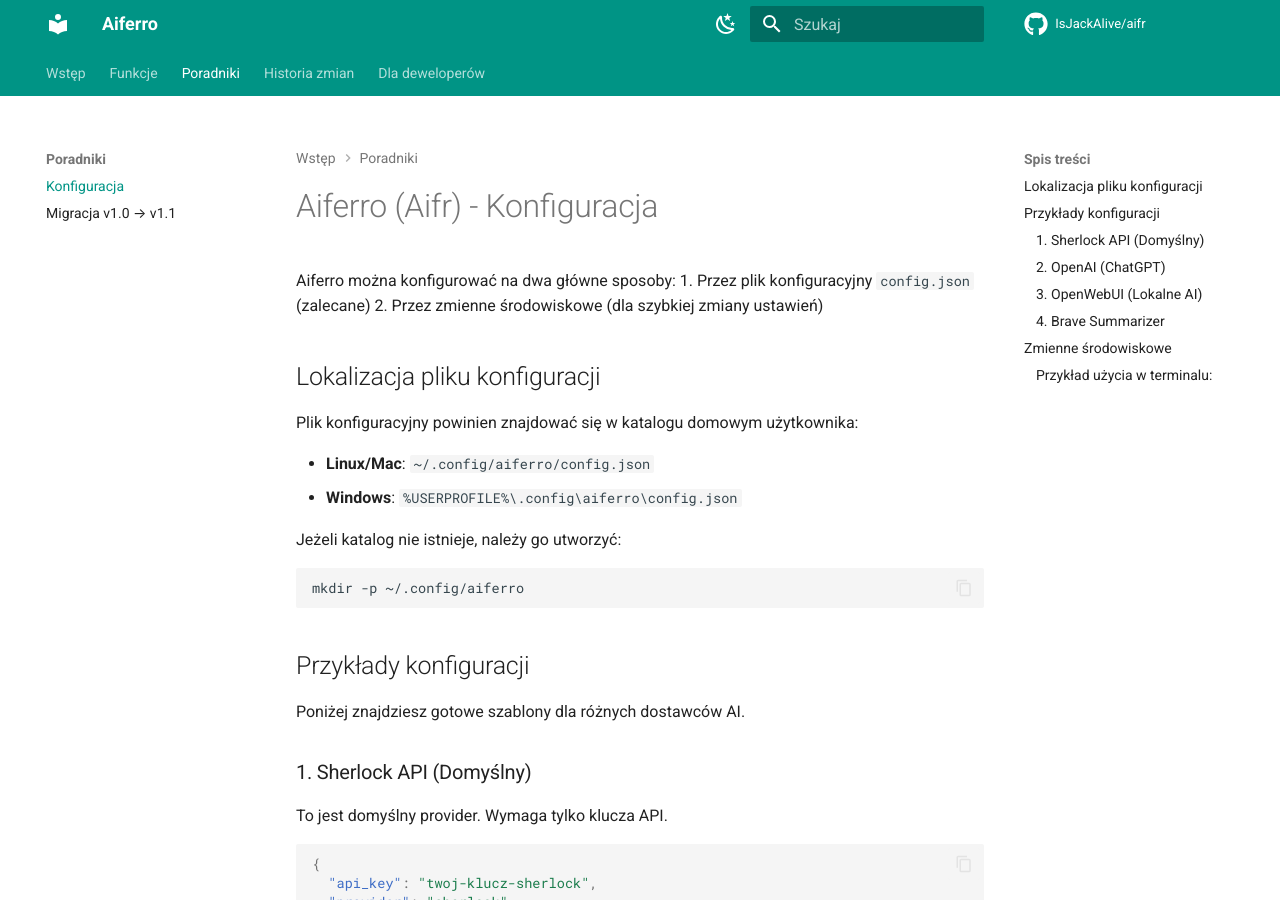
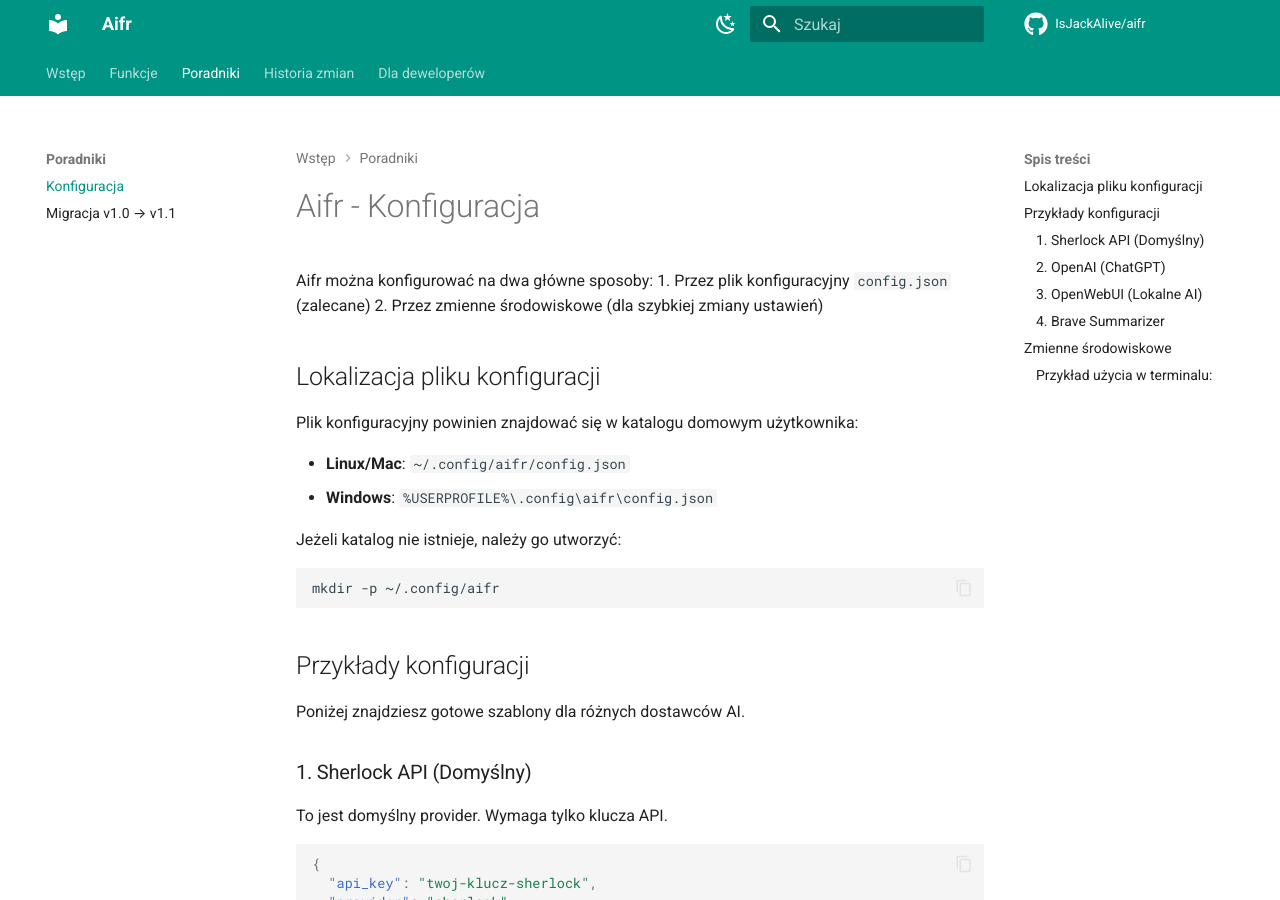
Before and after one commit to IsJackAlive/aifr, an MkDocs documentation site: the page built from docs/guides/configuration.md, in a window 1280 px wide and 900 px high. Built offline with MkDocs 1.6.1 and Material for MkDocs 9.7.7, drawn with Linux system fonts in a browser that asks for light colours; comment, search, counter and statistics services are not loaded; some of the changed text lies outside the part shown.

Commit message:
docs: update MkDocs configuration and improve documentation structure

````diff
--- a/docs/guides/configuration.md
+++ b/docs/guides/configuration.md
@@ -1,6 +1,6 @@
-# Aiferro (Aifr) - Konfiguracja
+# Aifr - Konfiguracja
 
-Aiferro można konfigurować na dwa główne sposoby:
+Aifr można konfigurować na dwa główne sposoby:
 1. Przez plik konfiguracyjny `config.json` (zalecane)
 2. Przez zmienne środowiskowe (dla szybkiej zmiany ustawień)
 
@@ -8,12 +8,12 @@ Aiferro można konfigurować na dwa główne sposoby:
 
 Plik konfiguracyjny powinien znajdować się w katalogu domowym użytkownika:
 
-- **Linux/Mac**: `~/.config/aiferro/config.json`
-- **Windows**: `%USERPROFILE%\.config\aiferro\config.json`
+- **Linux/Mac**: `~/.config/aifr/config.json`
+- **Windows**: `%USERPROFILE%\.config\aifr\config.json`
 
 Jeżeli katalog nie istnieje, należy go utworzyć:
 ```bash
-mkdir -p ~/.config/aiferro
+mkdir -p ~/.config/aifr
 ```
 
 ## Przykłady konfiguracji
@@ -77,7 +77,7 @@ Służy tylko do podsumowywania treści z internetu.
 
 ## Zmienne środowiskowe
 
-Możesz także używać zmiennych środowiskowych, aby nadpisać konfigurację bez edycji pliku. Aiferro automatycznie wykryje providera na podstawie ustawionej zmiennej.
+Możesz także używać zmiennych środowiskowych, aby nadpisać konfigurację bez edycji pliku. Aifr automatycznie wykryje providera na podstawie ustawionej zmiennej.
 
 | Zmienna | Provider | Przykład |
 |---------|----------|----------|
--- a/mkdocs.yml
+++ b/mkdocs.yml
@@ -1,4 +1,4 @@
-site_name: Aiferro
+site_name: Aifr
 site_description: Twój osobisty asystent AI w terminalu
 site_author: Aifr Team
 site_url: https://isjackalive.github.io/aifr/
````
Also changed, not shown: docs/features/colors.md (+4 -4 lines), docs/index.md (+22 -15 lines), docs/releases/v1.1.0.md (+3 -4 lines), docs/releases/v1.3.0.md (+1 -1 lines), docs/assets/img.png (added), docs/assets/scs-1.png (added), docs/assets/scs-2.png (added).
